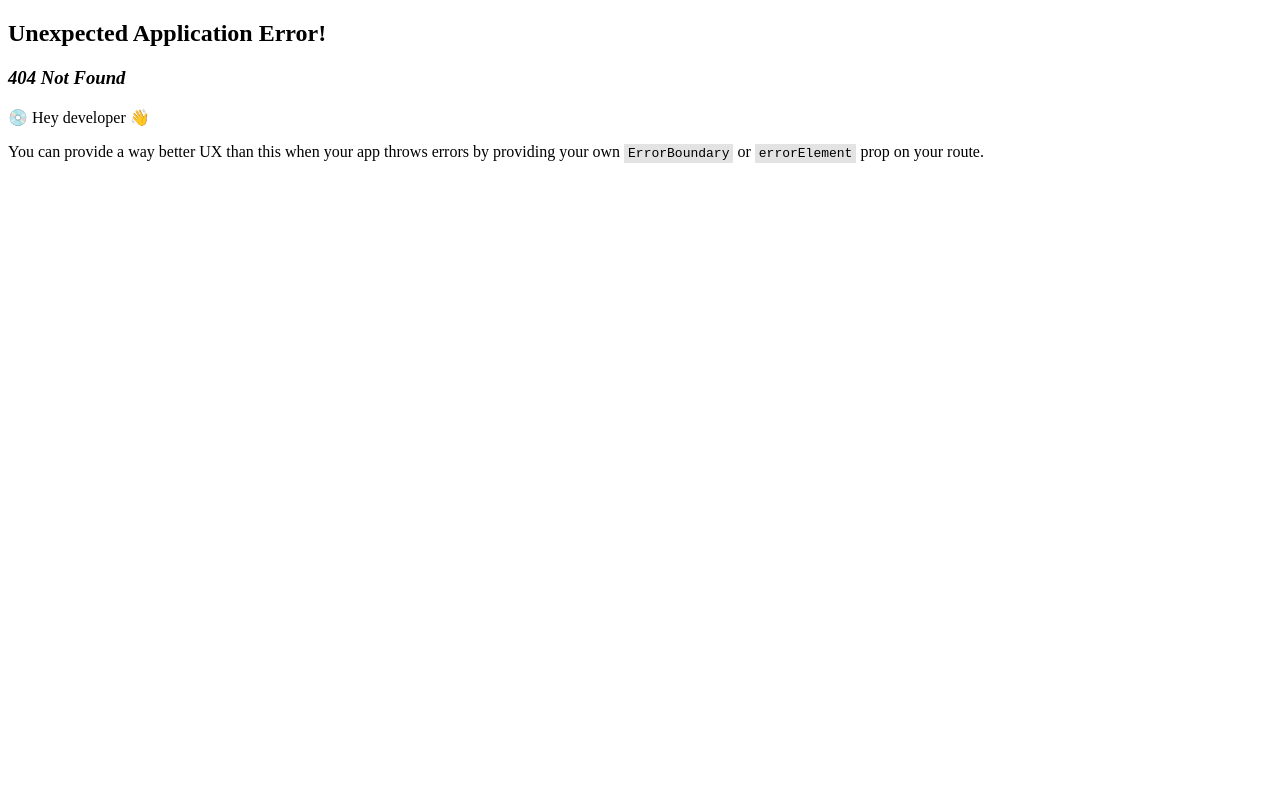
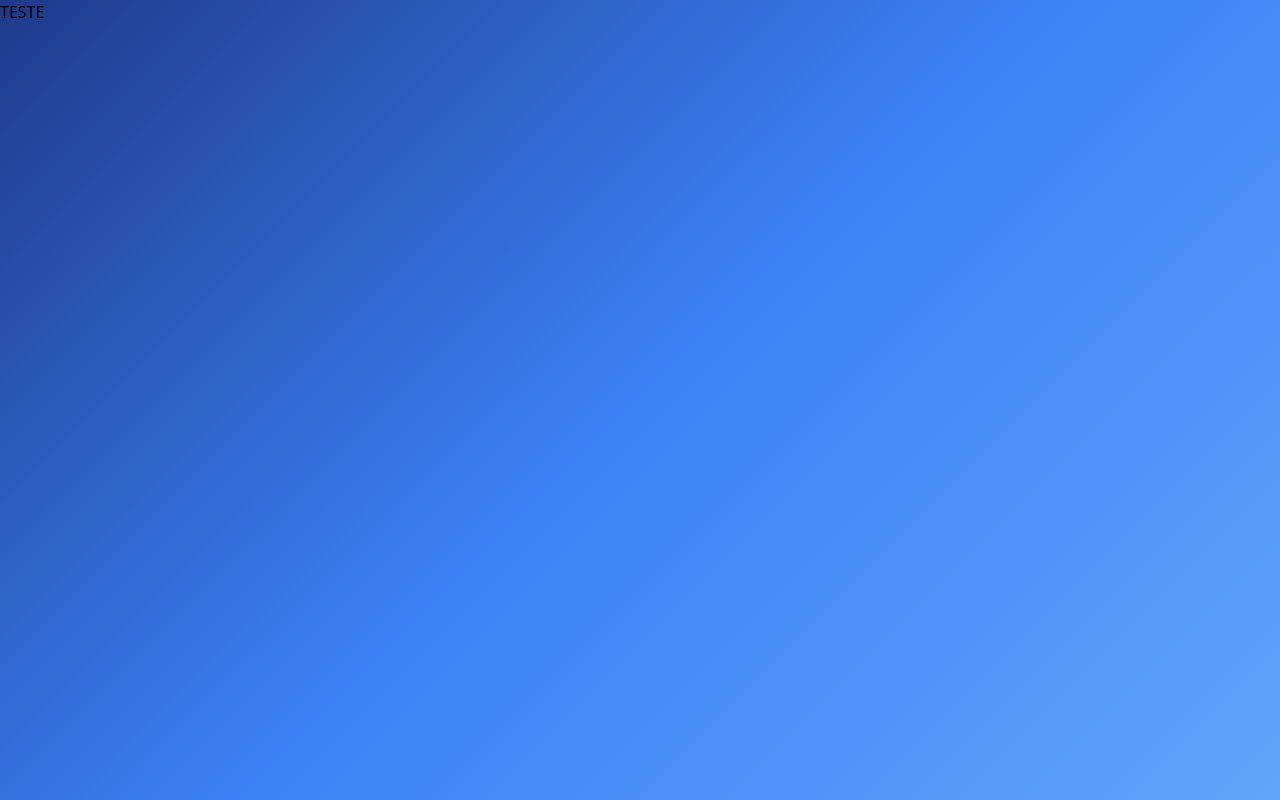
Before and after one commit to murilomunari/socialFut, a React (Vite) app: page /login in a window 1280 px wide. Before the commit this address had no page. Built offline with nearby package versions, Linux system fonts and the light colour scheme.

Commit message:
Add routing and pages for login and team selection
- Implemented Login and SelectTeam components.
- Updated router configuration to include new routes for login and teams.
- Modified index.css for improved background styling.

```diff
--- a/src/index.css
+++ b/src/index.css
@@ -2,5 +2,5 @@
 
 body {
   min-height: 100vh;
-  background: linear-gradient(#232630, #050507);
+  background: linear-gradient(135deg, #1e3a8a, #3b82f6, #60a5fa);
 }
--- a/src/main.tsx
+++ b/src/main.tsx
@@ -2,6 +2,8 @@ import { StrictMode } from 'react'
 import { createRoot } from 'react-dom/client'
 import { router } from './App'
 import { RouterProvider } from 'react-router-dom'
+import './index.css'
+
 
 createRoot(document.getElementById('root')!).render(
   <StrictMode>
--- a/src/pages/login/index.tsx
+++ b/src/pages/login/index.tsx
@@ -0,0 +1,7 @@
+export function Login() {
+    return(
+        <div>
+            <h1>TESTE</h1>
+        </div>
+    )
+}
--- /dev/null
+++ b/src/pages/teams/index.tsx
@@ -0,0 +1,7 @@
+export function SelectTeam() {
+    return(
+        <div>
+            <h1>TESTE time</h1>
+        </div>
+    )
+}
```
Also changed, not shown: src/App.tsx (+10 -0 lines).
